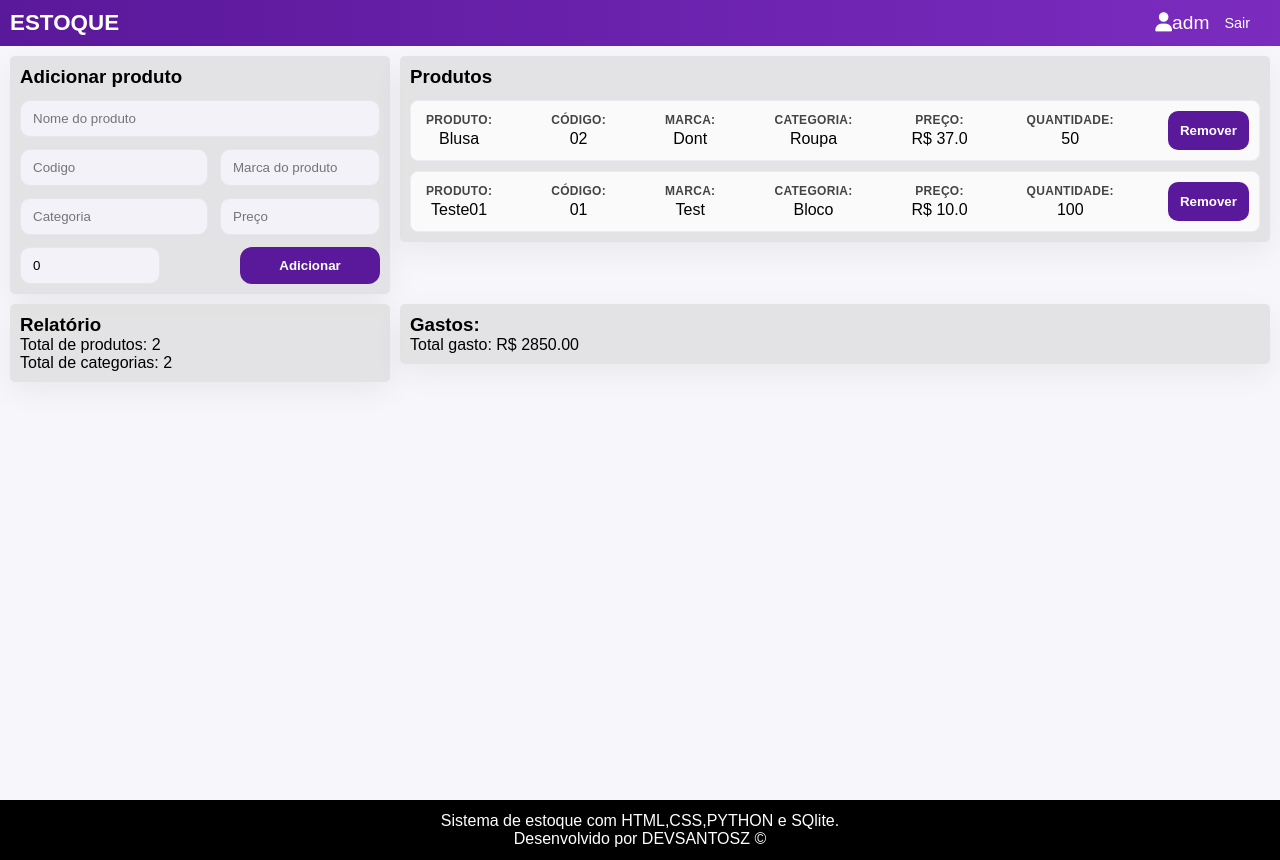
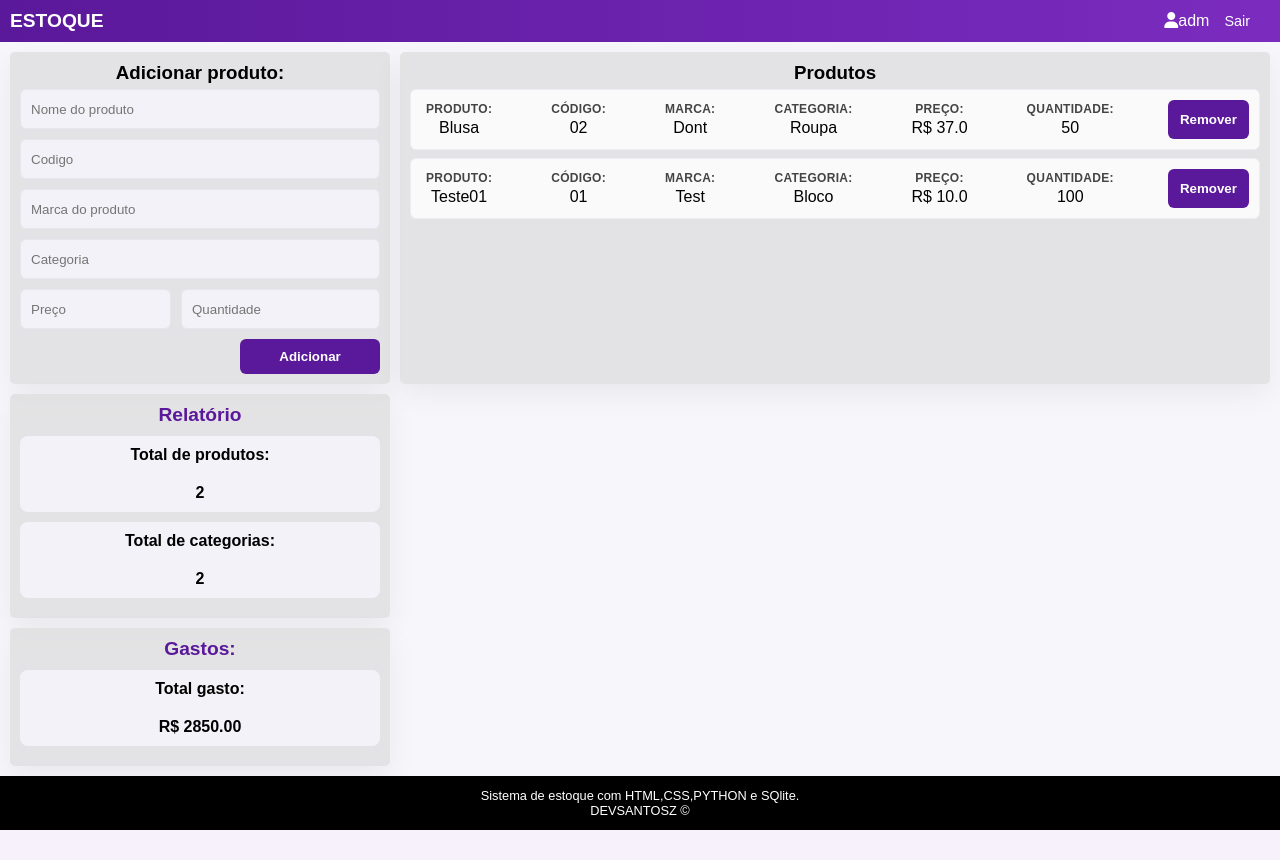
Before and after one commit to Devsantosz/Sistema-de-estoque, a Flask app: page /dashboard in a window 1280 px wide. After the commit the page ends 830 px from the top, so only its background shows below. Run offline with Flask 3, Linux system fonts and the light colour scheme; a user stored in the database is signed in; data comes from the database, SQL or seed files in the repository; both versions use the stored data as it was after the commit; some libraries are stand-ins or nearby versions.

Commit message:
Reform - Add e custom for relatory

```diff
--- a/static/style.css
+++ b/static/style.css
@@ -28,7 +28,7 @@ body{
 }
 
 .topbar h2 {
-  font-size: 1.4em;
+  font-size: 1.2em;
   font-weight: 700;
 }
 
@@ -40,7 +40,7 @@ body{
 }
 
 .conta h1{
-  font-size: 1.2em;
+  font-size: 1em;
   font-weight: 400;
 }
 
@@ -58,17 +58,16 @@ body{
 /* ===== Layout principal ===== */
 main{
   display: grid;
-  grid-template-columns: 1fr 100px;
-  grid-template-rows: 1fr 1fr 1fr;
+  grid-template-columns: 1fr 40%;
+  grid-template-rows: auto auto auto;
   gap: 10px;
   padding: 10px;
-  min-height: calc(100vh - 116px);
+  min-height: calc(100vh - 96px);
   background: #f6f6fb;
 }
 
 /* ===== Cards ===== */
 .card {
-  width: 100%;
   background: #ddddddb7;
   padding: 10px;
   border-radius: 5px;
@@ -76,8 +75,7 @@ main{
 }
 
 #pesq{
-  display: flex;
-  flex-direction: column;
+  display: grid;
   grid-column: 1 / -1;
 }
 
@@ -96,48 +94,59 @@ main{
 }
 
 #pesq h3, #list-prod h3{
-  margin-bottom: 12px;
+  margin-bottom: 5px;
+  text-align: center;
 }
 
 /* ===== Form ===== */
 .row{
   display: grid;
-  grid-template-columns: 1fr 160px;
-  gap: 12px;
+  grid-template-columns: auto auto;
+  grid-template-rows: auto;
+  gap: 10px;
 }
 
 /* Faz "Nome do produto" ocupar a linha inteira */
 .row input[name="name"]{
   grid-column: 1 / -1;
-   max-width: none; /* deixa a grid controlar */
+   max-width: none;
 }
 
-/* Quantidade menor pra ficar com cara de sistema */
+
+.row input[name="price"]{
+  grid-column: 1;
+
+}
+
+
 .row input[name="qty"]{
-  max-width: 140px;
+  grid-column: 2; /* fica na direita */
 }
 
 /* Inputs */
 input {
+  height: 40px;
+  grid-column: 1 / -1;
   width: 100%;
-  padding: 10px 12px;
+  padding: 10px;
   border: 1px solid #e6e6ee;
-  border-radius: 10px;
+  border-radius: 6px;
   background: #f3f2f8;
   outline: none;
 }
 
 input:focus{
-  border-color: #7b2cbf;
+  border: 1px solid #b363f825;
   box-shadow: 0 0 0 3px rgba(123,44,191,0.15);
   background: #fff;
 }
 
 /* Botão */
 button {
-  padding: 11px 14px;
+  grid-column: 2;
+  padding: 10px 14px;
   border: 0;
-  border-radius: 12px;
+  border-radius: 6px;
   cursor: pointer;
   background: #5a189a;
   color: white;
@@ -169,14 +178,14 @@ button:hover {
   overflow-y: auto;
   display: flex;
   flex-direction: column;
-  gap: 10px;
+  gap: 8px;
 }
 
 /* Item do produto */
 .item{
   background: #fafafa;
   border: 1px solid #ececf2;
-  border-radius: 8px;
+  border-radius: 6px;
   display: flex;
   justify-content: space-between;
   gap: 10px;
@@ -215,7 +224,6 @@ button:hover {
 }
 
 .res {
-
   text-align: center;
   font-size: 15px;
   color: #000000;
@@ -230,12 +238,55 @@ button:hover {
 /* Botão remover menor (fica mais elegante) */
 .item .acoes button{
   padding: 12px;
-  border-radius: 10px;
+  border-radius: 6px;
 }
 
 button:focus-visible, input:focus-visible{
   outline: 3px solid rgba(123,44,191,0.35);
   outline-offset: 2px;
+}
+
+#card-relatorio p{
+  text-align: center;
+  font-weight: 600;
+  padding: 10px 0px;
+}
+
+#card-relatorio h3{
+  color: #5a189a;
+  text-align: center;
+  font-size: 1.2em;
+  font-weight: 700;
+}
+
+#card-relatorio p{
+  text-align: center;
+  font-size: 1em;
+  font-weight: 600;
+  padding: 10px 0px;
+}
+
+.rel{
+  height: max-content;
+  background-color: #f3f2f8;
+
+  justify-content: space-between;
+  border-radius: 8px;
+  margin: 10px 0px;
+}
+
+#card-gast h3{
+  color: #5a189a;
+  text-align: center;
+  font-size: 1.2em;
+  font-weight: 700;
+}
+
+#card-gast p{
+  text-align: center;
+  font-size: 1em;
+  font-weight: 600;
+  padding: 10px 0px;
 }
 
 
@@ -246,7 +297,7 @@ footer{
   background-color: #000000;
   text-align: center;
   font-family: 'Times New Roman', Times, serif;
-  font-size: 1em;
+  font-size: 0.8em;
 }
 
 footer p a{
@@ -259,29 +310,33 @@ footer p a:hover{
   transition: 0.5s;
 }
 
-/* Ajuste extra para telas pequenas: botão ocupa a largura toda */
-@media (max-width: 480px){
-  #pesq .row{
-    grid-template-columns: 1fr;
-  }
-  #pesq .row button{
-    grid-column: 1;
-    justify-self: stretch;
-    width: 100%;
-  }
-}
 
 /* Em telas maiores: form à esquerda, lista à direita */
-@media screen and (min-width: 900px){
+@media screen and (min-width: 768px){
   main{
     grid-template-columns: 380px 1fr;
     align-items: start;
   }
 
   #pesq{
+    grid-template-columns: auto;
      grid-column: 1;
+     grid-row: 1 / 2;
+     height: 100%;
     }
+
   #list-prod{
      grid-column: 2;
+     height: 100%;
+    }
+
+    #card-relatorio{
+      grid-column: 1;
+      height: 100%;
+    }
+
+    #card-gast{
+      grid-column: 1;
+      height: 100%;
     }
 }
--- a/templates/dashboard.html
+++ b/templates/dashboard.html
@@ -19,14 +19,14 @@
 
   <main class="container">
     <section class="card" id="pesq">
-      <h3>Adicionar produto</h3>
+      <h3>Adicionar produto:</h3>
       <form method="post" action="/add" class="row">
           <input name="name" placeholder="Nome do produto" required>
           <input name="codigo" placeholder="Codigo" type="text" required>
           <input name="marca" placeholder="Marca do produto" type="text" required>
           <input name="categoria" placeholder="Categoria" type="text" required>
           <input type="number" name="price" placeholder="Preço" required min="0" step="0.01">
-          <input name="qty" type="number" placeholder="Quantidade" required min="0" value="0">
+          <input name="qty" type="number" placeholder="Quantidade" required min="0" >
           <button type="submit">Adicionar</button>
       </form>
     </section>
@@ -76,18 +76,27 @@
     </section>
     <section class="card" id="card-relatorio">
       <h3>Relatório</h3>
-      <p>Total de produtos: {{ total_products }}</p>
-      <p>Total de categorias: {{ total_categories }}</p>
+      <div class="rel">
+          <p>Total de produtos: </p>
+          <p>{{ total_products }}</p>
+      </div>
+      <div class="rel">
+        <p>Total de categorias: </p>
+        <p>{{ total_categories }}</p>
+      </div>
     </section>
 
     <section class="card" id="card-gast">
       <h3>Gastos:</h3>
-      <p>Total gasto: R$ {{ '%.2f'|format(total_spent) }}</p>
+      <div class="rel">
+        <p>Total gasto: </p>
+        <p>R$ {{ '%.2f'|format(total_spent) }}</p>
+      </div>
     </section>
   </main>
   <footer>
     <p>Sistema de estoque com HTML,CSS,PYTHON e SQlite.</p>
-    <p>Desenvolvido por <a href="https://github.com/Devsantosz" target="_blank">DEVSANTOSZ </a>&copy</p>
+    <p><a href="https://github.com/Devsantosz" target="_blank">DEVSANTOSZ </a>&copy</p>
   </footer>
 </body>
 </html>
```
Also changed, not shown: data/app.db.
